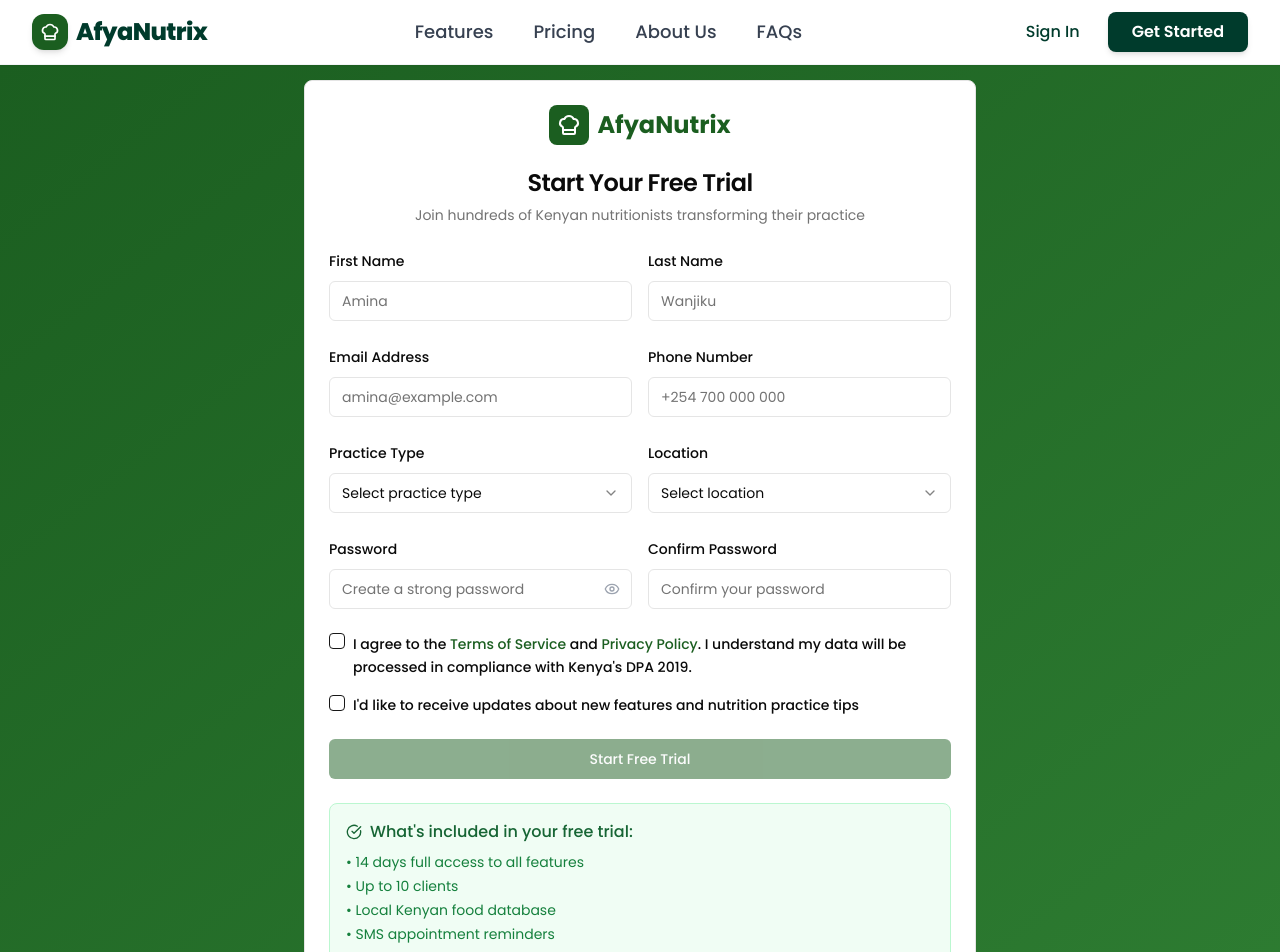
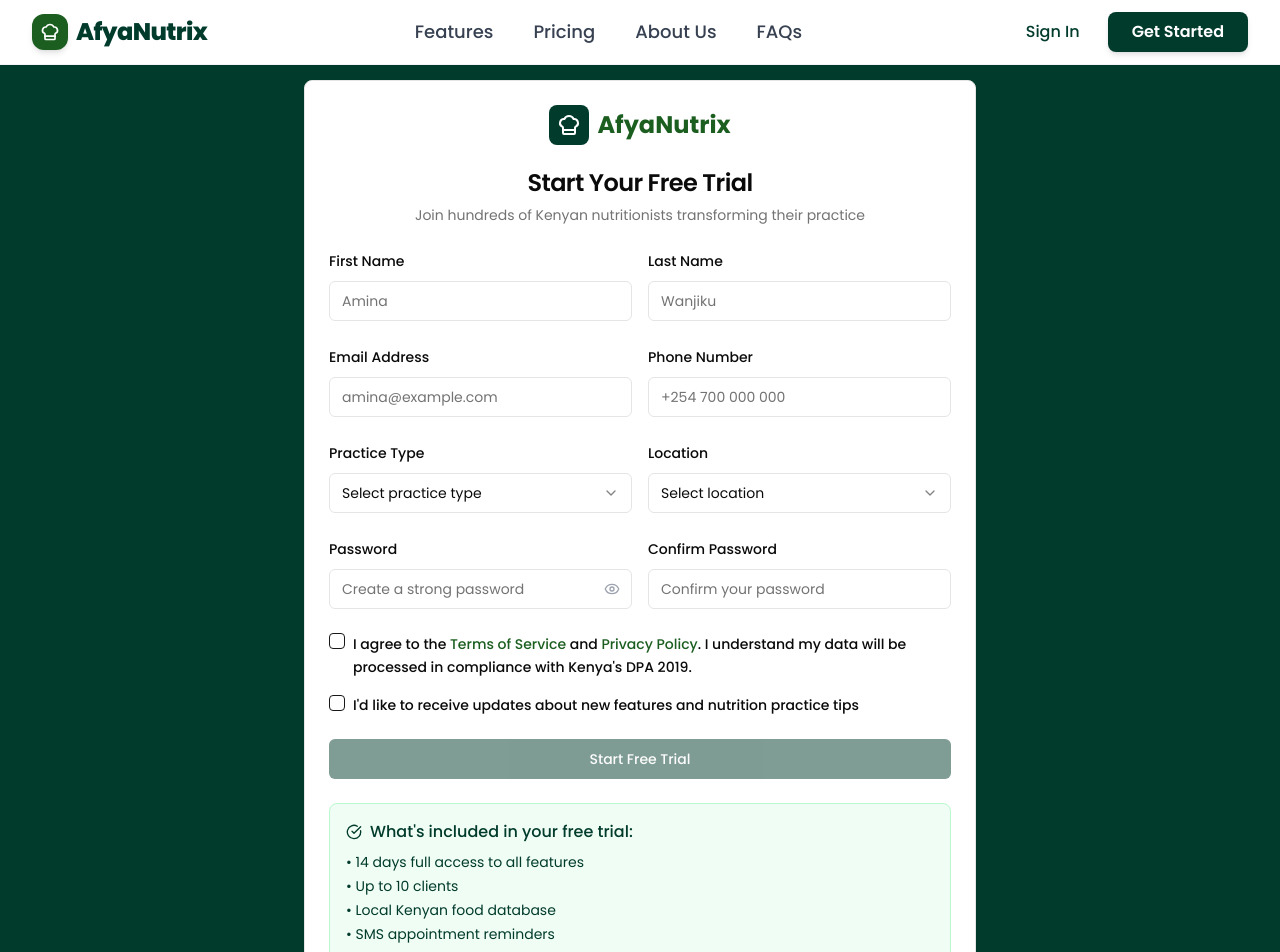
Before and after one commit to Keith-koki77/AfyaNutrix-Prototype, a Next.js app: page /register in a window 1280 px wide. Shown: the top 952 px of the page. Built offline with nearby package versions, Linux system fonts and the light colour scheme.

Commit message:
Registration Page updated

```diff
--- a/app/register/page.tsx
+++ b/app/register/page.tsx
@@ -46,11 +46,11 @@ export default function RegisterPage() {
   }
 
   return (
-    <div className="min-h-screen bg-gradient-to-br from-[#1B5E20] to-[#2E7D32] flex items-center justify-center p-4">
+    <div className="min-h-screen bg-[#003B2C] flex items-center justify-center p-4">
       <Card className="w-full max-w-2xl">
         <CardHeader className="text-center">
           <div className="flex items-center justify-center space-x-2 mb-4">
-            <div className="w-10 h-10 bg-[#1B5E20] rounded-lg flex items-center justify-center">
+            <div className="w-10 h-10 bg-[#003B2C] rounded-lg flex items-center justify-center">
               <ChefHat className="w-6 h-6 text-white" />
             </div>
             <span className="text-2xl font-bold text-[#1B5E20]">AfyaNutrix</span>
@@ -215,7 +215,7 @@ export default function RegisterPage() {
 
             <Button
               type="submit"
-              className="w-full bg-[#1B5E20] hover:bg-[#2E7D32]"
+              className="w-full bg-[#003B2C] hover:bg-[#2E7D32]"
               disabled={isLoading || !formData.agreeTerms}
             >
               {isLoading ? "Creating Account..." : "Start Free Trial"}
@@ -224,11 +224,11 @@ export default function RegisterPage() {
 
           <div className="mt-6">
             <div className="bg-green-50 border border-green-200 rounded-lg p-4">
-              <h4 className="font-medium text-green-800 mb-2 flex items-center">
+              <h4 className="font-medium text-[#003B2C] mb-2 flex items-center">
                 <CheckCircle className="w-4 h-4 mr-2" />
                 What's included in your free trial:
               </h4>
-              <ul className="text-sm text-green-700 space-y-1">
+              <ul className="text-sm text-[#003B2C] space-y-1">
                 <li>• 14 days full access to all features</li>
                 <li>• Up to 10 clients</li>
                 <li>• Local Kenyan food database</li>
```
